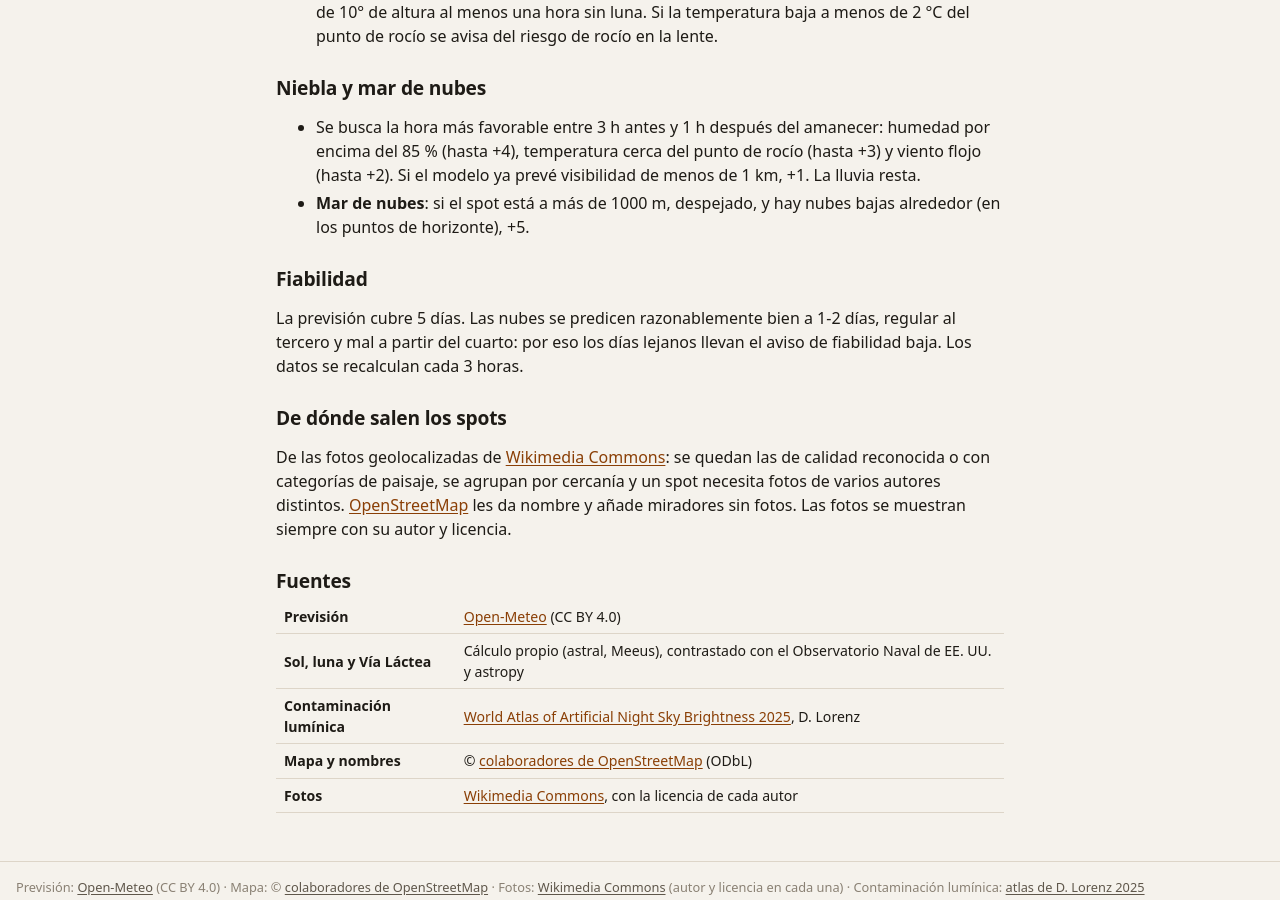
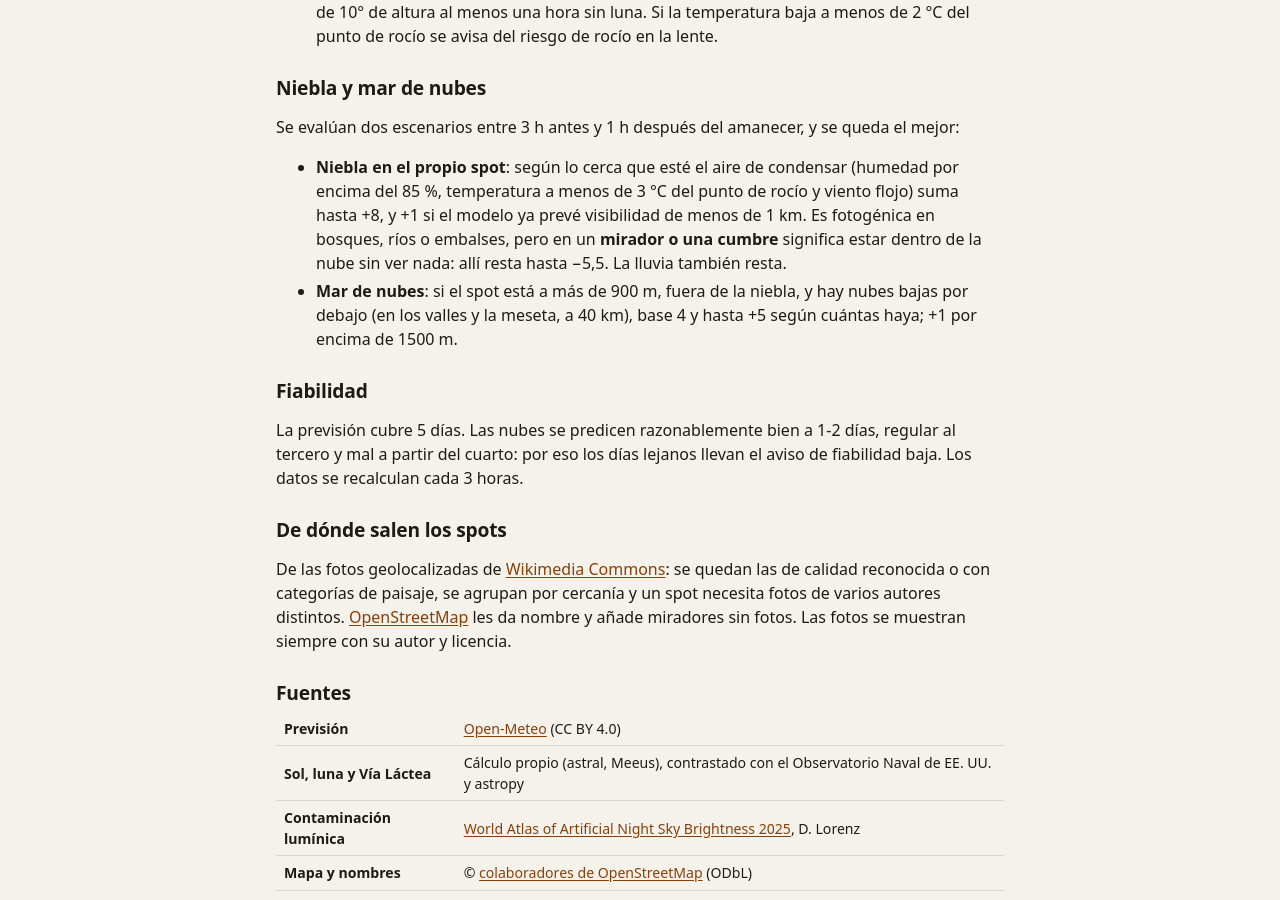
Before and after one commit to DiezPablo/photo_recommender, a Next.js app: page /acerca in a window 1280 px wide. Shown: the part 829-1729 px from the top of the page. Built offline with nearby package versions, Linux system fonts and the light colour scheme.

Commit message:
Explicación de la niebla al día y registro final
Co-Authored-By: Claude Opus 5.5 <noreply@anthropic.com>
Claude-Session: https://claude.ai/code/session_017atiQiCN9ra2k9ahwbdeAR

```diff
--- a/src/app/acerca/page.tsx
+++ b/src/app/acerca/page.tsx
@@ -30,9 +30,19 @@ export default function Acerca() {
       </ul>
 
       <h2>Niebla y mar de nubes</h2>
+      <p>Se evalúan dos escenarios entre 3 h antes y 1 h después del amanecer, y se queda el mejor:</p>
       <ul>
-        <li>Se busca la hora más favorable entre 3 h antes y 1 h después del amanecer: humedad por encima del 85 % (hasta +4), temperatura cerca del punto de rocío (hasta +3) y viento flojo (hasta +2). Si el modelo ya prevé visibilidad de menos de 1 km, +1. La lluvia resta.</li>
-        <li><strong>Mar de nubes</strong>: si el spot está a más de 1000 m, despejado, y hay nubes bajas alrededor (en los puntos de horizonte), +5.</li>
+        <li>
+          <strong>Niebla en el propio spot</strong>: según lo cerca que esté el aire de condensar (humedad por encima
+          del 85 %, temperatura a menos de 3 °C del punto de rocío y viento flojo) suma hasta +8, y +1 si el modelo ya
+          prevé visibilidad de menos de 1 km. Es fotogénica en bosques, ríos o embalses, pero en un{" "}
+          <strong>mirador o una cumbre</strong> significa estar dentro de la nube sin ver nada: allí resta hasta −5,5.
+          La lluvia también resta.
+        </li>
+        <li>
+          <strong>Mar de nubes</strong>: si el spot está a más de 900 m, fuera de la niebla, y hay nubes bajas por
+          debajo (en los valles y la meseta, a 40 km), base 4 y hasta +5 según cuántas haya; +1 por encima de 1500 m.
+        </li>
       </ul>
 
       <h2>Fiabilidad</h2>
```
Also changed, not shown: 2 other files (tests, documents, lock files or other folders).
